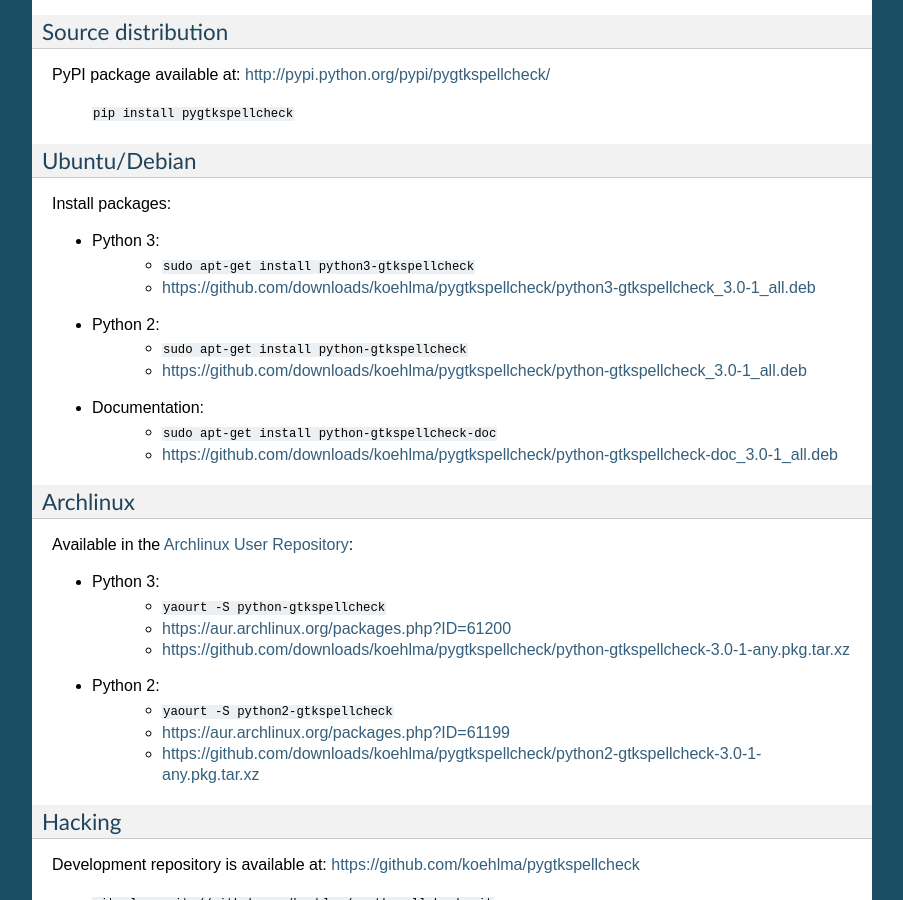
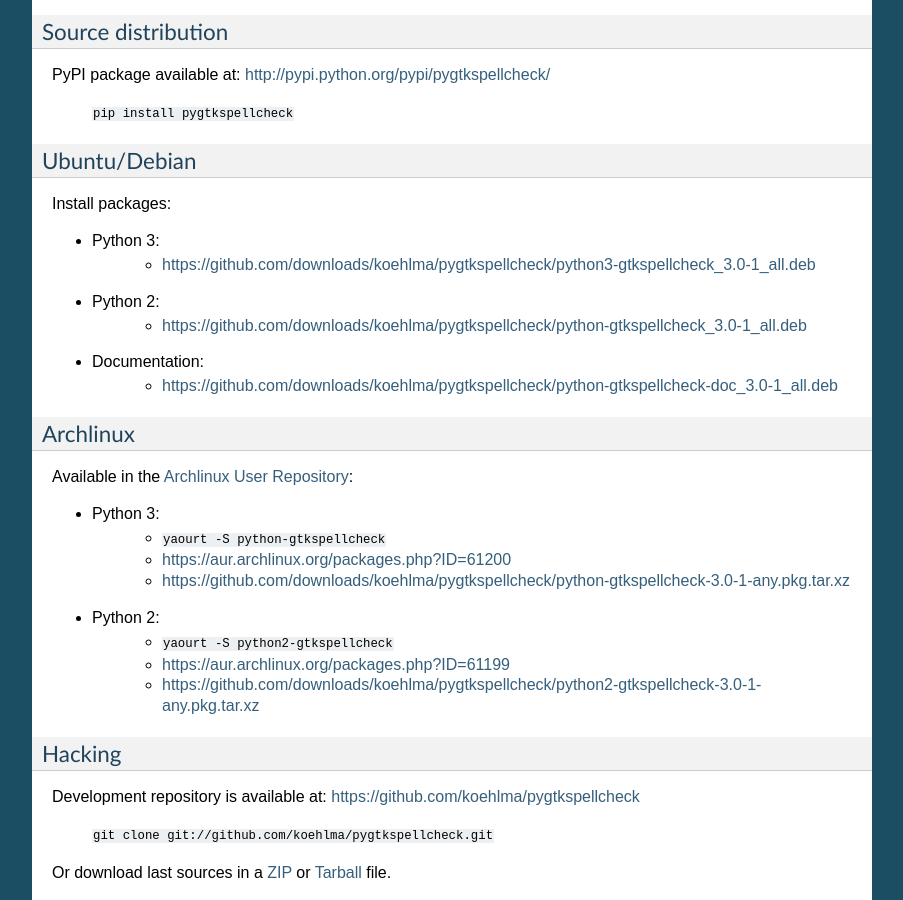
Before and after one commit to koehlma/pygtkspellcheck, a Sphinx documentation site: the page built from doc/source/index.rst, in a window 1280 px wide and 900 px high, scrolled down 456 px. Shown: the whole window, without its empty margins (198-1101 px from the left). Built offline with Sphinx 7.4.7, drawn with Linux system fonts in a browser that asks for light colours.

Commit message:
Updating debian packaging to 3.0, fixing issue #13 and removing apt-get instructions until package inclusion.

```diff
--- a/doc/source/index.rst
+++ b/doc/source/index.rst
@@ -42,15 +42,12 @@
 Install packages:
 
 - Python 3:
-    - ``sudo apt-get install python3-gtkspellcheck``
     - https://github.com/downloads/koehlma/pygtkspellcheck/python3-gtkspellcheck_3.0-1_all.deb
 
 - Python 2:
-    - ``sudo apt-get install python-gtkspellcheck``
     - https://github.com/downloads/koehlma/pygtkspellcheck/python-gtkspellcheck_3.0-1_all.deb
 
 - Documentation:
-    - ``sudo apt-get install python-gtkspellcheck-doc``
     - https://github.com/downloads/koehlma/pygtkspellcheck/python-gtkspellcheck-doc_3.0-1_all.deb
 
 Archlinux
--- a/setup.py
+++ b/setup.py
@@ -41,7 +41,7 @@
           'be unavailable. Install http://pypi.python.org/pypi/Sphinx-PyPI-'
           'upload/ to solve this.')
 
-sys.path.append('./src/')
+sys.path.insert(0, './src/')
 import gtkspellcheck as m
 
 if len(sys.argv) > 1 and sys.argv[1] == 'register':
@@ -61,7 +61,7 @@
       packages=['gtkspellcheck', 'pylocales'],
       package_data={'pylocales' : ['locales.db']},
       classifiers=[
-          'Development Status :: 3 - Alpha',
+          'Development Status :: 5 - Production/Stable',
           'Environment :: X11 Applications :: Gnome',
           'Intended Audience :: Developers',
           'License :: OSI Approved :: GNU General Public License v3 or later (GPLv3+)',
```
Also changed, not shown: 1 other file.
